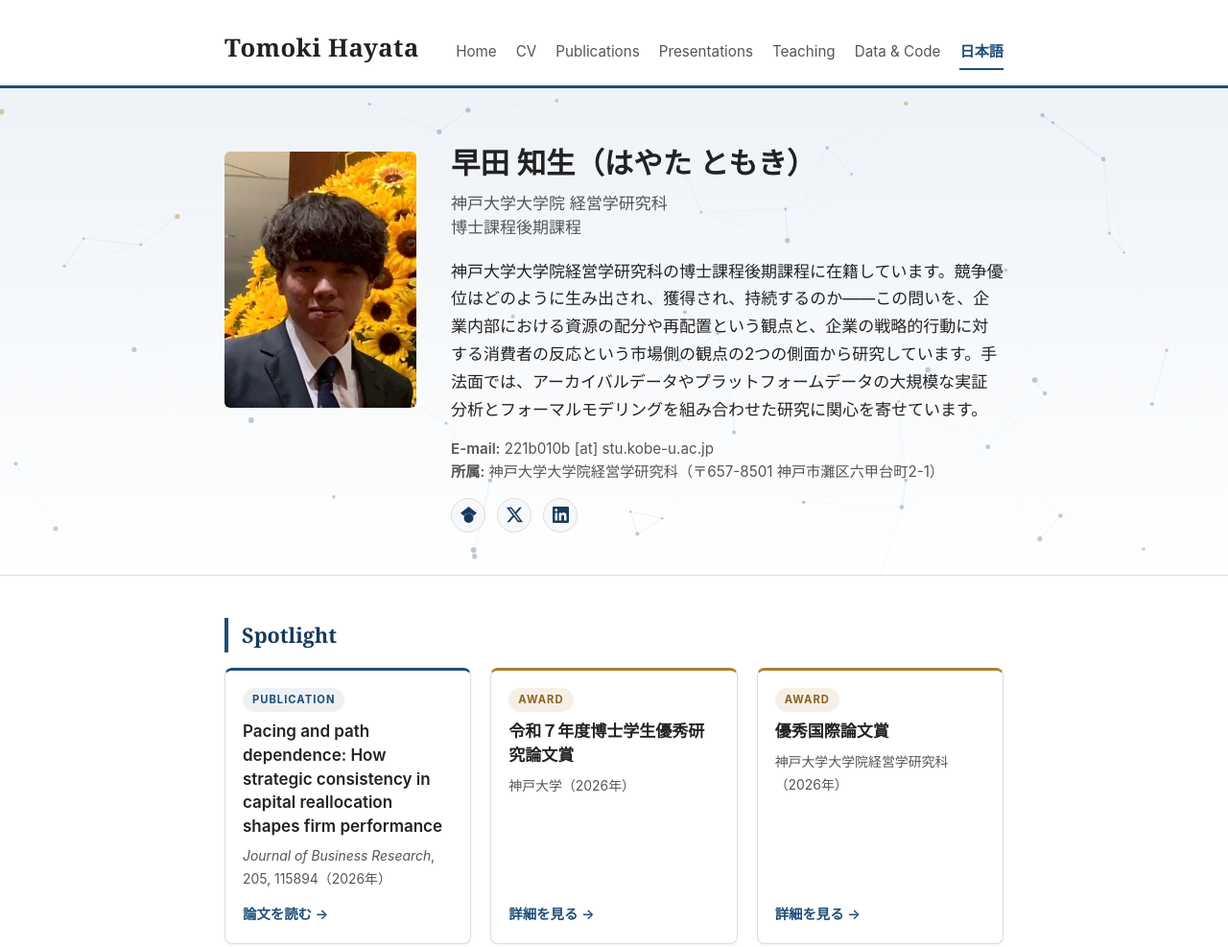
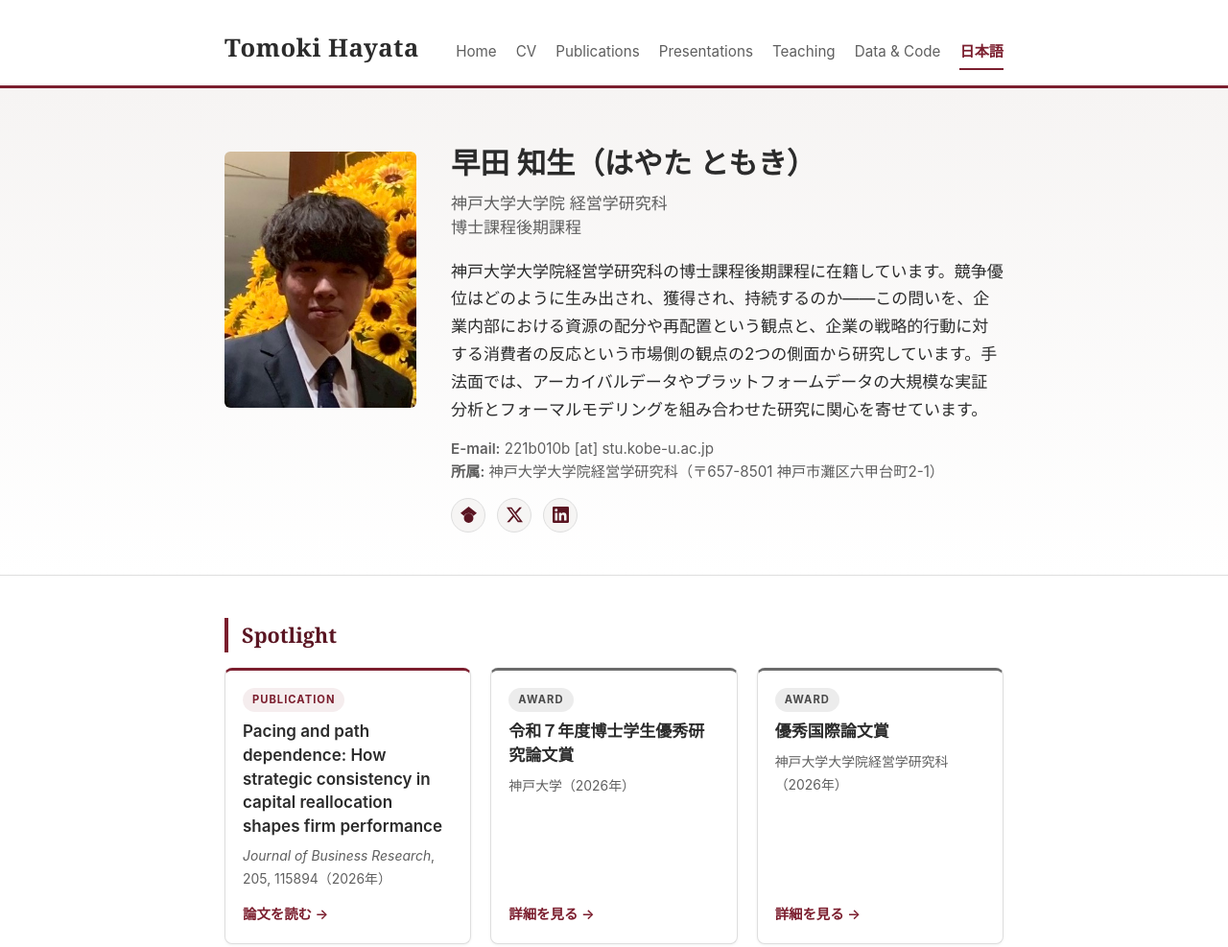
Before and after one commit to Hayatat-Totrian/Hayatat-Totrian.github.io, a plain HTML site: page ja.html in a window 1280 px wide. Shown: the top 987 px of the page at 96% size. Drawn offline with Linux system fonts and the light colour scheme.

Commit message:
Redesign in charcoal and burgundy; update CV, review statuses, and ANZMAC talk
- New palette: charcoal text, burgundy accent, charcoal footer; favicon recolored
- Remove the hero constellation animation (hero.js) for a calmer, static band
- Research in Progress: Minor Revision at JBR, Conditionally Accepted at
  Marketing Letters (EN/JA)
- Add ANZMAC 2026 presentation (Auckland)
- Replace cv.pdf with the November 9, 2026 version; bump sitemap dates

Co-Authored-By: Claude Fable 5.1 <noreply@anthropic.com>

```diff
--- a/assets/hero.js
+++ /dev/null
@@ -1,86 +0,0 @@
-// Ambient constellation animation for the hero band.
-// Falls back to a static scene when the visitor prefers reduced motion.
-(function () {
-  const canvas = document.querySelector('.hero-canvas');
-  if (!canvas) return;
-
-  const ctx = canvas.getContext('2d');
-  const reduceMotion = window.matchMedia('(prefers-reduced-motion: reduce)').matches;
-
-  const NAVY = '31, 78, 121';
-  const GOLD = '176, 125, 43';
-  const LINK_DIST = 130;
-
-  let width, height, dots;
-
-  function resize() {
-    const rect = canvas.parentElement.getBoundingClientRect();
-    const dpr = window.devicePixelRatio || 1;
-    width = rect.width;
-    height = rect.height;
-    canvas.width = width * dpr;
-    canvas.height = height * dpr;
-    ctx.setTransform(dpr, 0, 0, dpr, 0, 0);
-    const count = Math.min(60, Math.floor(width / 22));
-    dots = Array.from({ length: count }, () => ({
-      x: Math.random() * width,
-      y: Math.random() * height,
-      vx: (Math.random() - 0.5) * 0.25,
-      vy: (Math.random() - 0.5) * 0.25,
-      r: 1.2 + Math.random() * 1.8,
-      gold: Math.random() < 0.18
-    }));
-  }
-
-  function draw() {
-    ctx.clearRect(0, 0, width, height);
-    for (let i = 0; i < dots.length; i++) {
-      for (let j = i + 1; j < dots.length; j++) {
-        const a = dots[i];
-        const b = dots[j];
-        const dx = a.x - b.x;
-        const dy = a.y - b.y;
-        const d2 = dx * dx + dy * dy;
-        if (d2 < LINK_DIST * LINK_DIST) {
-          const alpha = 0.1 * (1 - Math.sqrt(d2) / LINK_DIST);
-          ctx.strokeStyle = 'rgba(' + NAVY + ',' + alpha + ')';
-          ctx.lineWidth = 1;
-          ctx.beginPath();
-          ctx.moveTo(a.x, a.y);
-          ctx.lineTo(b.x, b.y);
-          ctx.stroke();
-        }
-      }
-    }
-    for (const p of dots) {
-      ctx.fillStyle = 'rgba(' + (p.gold ? GOLD : NAVY) + ',' + (p.gold ? 0.4 : 0.28) + ')';
-      ctx.beginPath();
-      ctx.arc(p.x, p.y, p.r, 0, Math.PI * 2);
-      ctx.fill();
-    }
-  }
-
-  function step() {
-    for (const p of dots) {
-      p.x += p.vx;
-      p.y += p.vy;
-      if (p.x < -10) p.x = width + 10;
-      else if (p.x > width + 10) p.x = -10;
-      if (p.y < -10) p.y = height + 10;
-      else if (p.y > height + 10) p.y = -10;
-    }
-    draw();
-    requestAnimationFrame(step);
-  }
-
-  resize();
-  draw();
-  window.addEventListener('resize', function () {
-    resize();
-    draw();
-  });
-
-  if (!reduceMotion) {
-    requestAnimationFrame(step);
-  }
-})();
--- a/assets/style.css
+++ b/assets/style.css
@@ -3,14 +3,15 @@
    =============================================== */
 
 :root {
-  --accent: #1f4e79;
-  --accent-dark: #163a5a;
-  --gold: #b07d2b;
-  --gold-dark: #8a6420;
-  --text: #222222;
-  --text-muted: #555555;
-  --rule: #dddddd;
-  --bg-soft: #f7f8fa;
+  --accent: #7b1e2e;
+  --accent-dark: #5a1522;
+  --secondary: #6b6b6b;
+  --secondary-dark: #4a4a4a;
+  --footer-bg: #2b2b2b;
+  --text: #2b2b2b;
+  --text-muted: #5f5f5f;
+  --rule: #dedede;
+  --bg-soft: #f6f5f4;
   --serif: Georgia, "Times New Roman", "Hiragino Mincho ProN", "Yu Mincho", serif;
   --sans: -apple-system, BlinkMacSystemFont, "Segoe UI", Helvetica, Arial,
     "Hiragino Kaku Gothic ProN", "Yu Gothic", Meiryo, sans-serif;
@@ -155,24 +156,10 @@ main.has-hero {
 }
 
 .hero {
-  position: relative;
-  overflow: hidden;
-  background: linear-gradient(180deg, #eef3f8 0%, #ffffff 100%);
+  background: linear-gradient(180deg, #f6f4f3 0%, #ffffff 100%);
   border-bottom: 1px solid var(--rule);
   padding: 52px 0 44px;
   margin-bottom: 44px;
-}
-
-.hero-canvas {
-  position: absolute;
-  inset: 0;
-  width: 100%;
-  height: 100%;
-}
-
-.hero .container {
-  position: relative;
-  z-index: 1;
 }
 
 .profile {
@@ -273,11 +260,11 @@ main.has-hero {
 
 .spotlight-card:hover {
   transform: translateY(-3px);
-  box-shadow: 0 8px 18px rgba(31, 78, 121, 0.14);
+  box-shadow: 0 8px 18px rgba(0, 0, 0, 0.1);
 }
 
 .spotlight-card.award {
-  border-top-color: var(--gold);
+  border-top-color: var(--secondary);
 }
 
 .spotlight-card .tag {
@@ -287,14 +274,14 @@ main.has-hero {
   letter-spacing: 0.09em;
   text-transform: uppercase;
   color: var(--accent);
-  background: rgba(31, 78, 121, 0.08);
+  background: rgba(123, 30, 46, 0.08);
   padding: 3px 10px;
   border-radius: 999px;
 }
 
 .spotlight-card.award .tag {
-  color: var(--gold-dark);
-  background: rgba(176, 125, 43, 0.12);
+  color: var(--secondary-dark);
+  background: rgba(74, 74, 74, 0.1);
 }
 
 .spotlight-card .title {
@@ -487,7 +474,7 @@ main.has-hero {
 /* ---------- Footer ---------- */
 
 .site-footer {
-  background: var(--accent-dark);
+  background: var(--footer-bg);
   padding: 40px 0 24px;
   font-size: 0.9rem;
   color: rgba(255, 255, 255, 0.72);
--- a/index.html
+++ b/index.html
@@ -42,7 +42,6 @@
 
 <main class="has-hero">
   <div class="hero">
-    <canvas class="hero-canvas" aria-hidden="true"></canvas>
     <div class="container">
       <section class="profile">
       <div class="profile-photo">
@@ -155,6 +154,5 @@
   </div>
 </footer>
 
-<script src="assets/hero.js" defer></script>
 </body>
 </html>
--- a/ja.html
+++ b/ja.html
@@ -42,7 +42,6 @@
 
 <main class="has-hero">
   <div class="hero">
-    <canvas class="hero-canvas" aria-hidden="true"></canvas>
     <div class="container">
       <section class="profile">
       <div class="profile-photo">
@@ -149,8 +148,8 @@
 
     <h2>進行中の研究</h2>
     <ul class="pub-list">
-      <li>プラットフォーム上の出品者メッセージ戦略に関する研究 &mdash; <strong>R&amp;R</strong>（<span class="journal">Journal of Business Research</span>）</li>
-      <li>オンラインレビューにおけるテキストの一貫性に関する研究 &mdash; <strong>R&amp;R</strong>（<span class="journal">Marketing Letters</span>）</li>
+      <li>プラットフォーム上の出品者メッセージ戦略に関する研究 &mdash; <strong>Minor Revision</strong>（<span class="journal">Journal of Business Research</span>）</li>
+      <li>オンラインレビューにおけるテキストの一貫性に関する研究 &mdash; <strong>Conditionally Accepted</strong>（<span class="journal">Marketing Letters</span>）</li>
       <li>広告費の開示と企業価値に関する研究 &mdash; <strong>R&amp;R</strong>（<span class="journal">Journal of Marketing Research</span>）</li>
       <li>メッセージの焦点と消費者の説得に関する研究 &mdash; <strong>R&amp;R</strong>（<span class="journal">International Journal of Advertising</span>）</li>
     </ul>
@@ -205,6 +204,5 @@
   </div>
 </footer>
 
-<script src="assets/hero.js" defer></script>
 </body>
 </html>
```
Also changed, not shown: presentations.html (+4 -0 lines), publications.html (+2 -2 lines), sitemap.xml (+7 -7 lines), images/favicon.svg, 1 other file.
